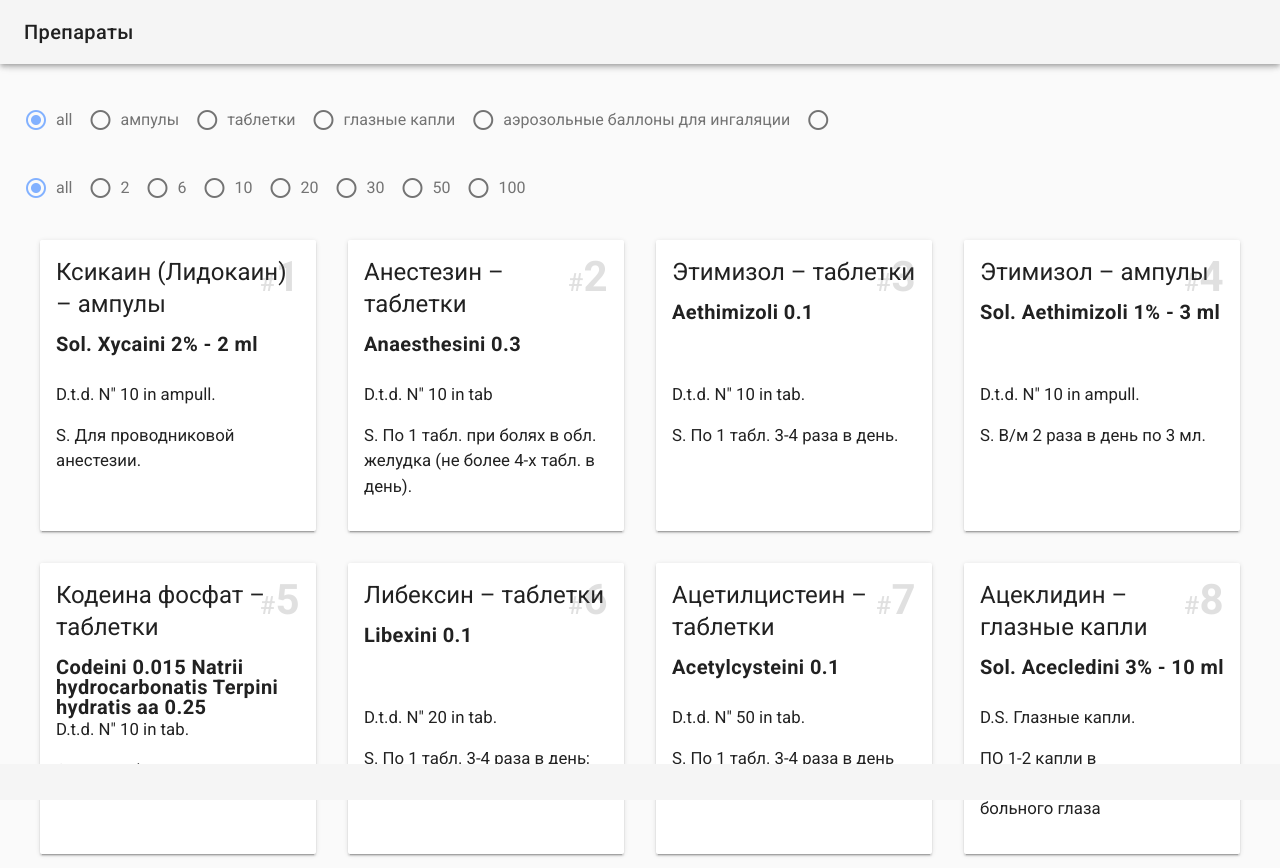
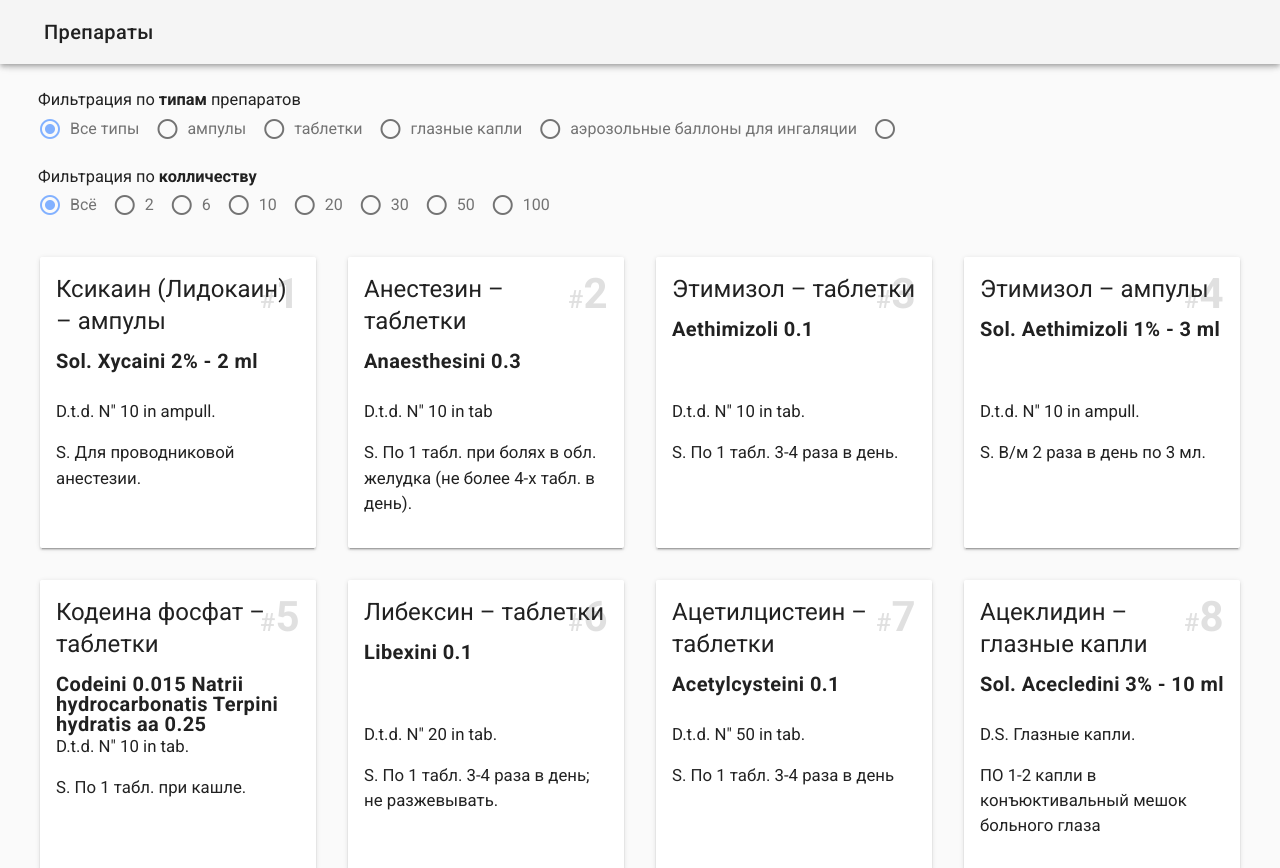
Before and after one commit to vladstarikov88/preparations, a Vue app: page / in a window 1280 px wide. Shown: the top 868 px of the page. Built offline with nearby package versions, Linux system fonts and the light colour scheme.

Commit message:
fix bugs

```diff
--- a/public/index.html
+++ b/public/index.html
@@ -6,7 +6,7 @@
     <meta name="viewport" content="width=device-width,initial-scale=1.0">
     <link rel="icon" href="<%= BASE_URL %>favicon.ico">
     <link href='https://fonts.googleapis.com/css?family=Roboto:100,300,400,500,700,900|Material+Icons' rel="stylesheet">
-    <title>vika_router</title>
+    <title>Учим препараты</title>
   </head>
   <body>
     <noscript>
--- a/src/App.vue
+++ b/src/App.vue
@@ -7,7 +7,6 @@
           <router-view/>
         </v-container>
       </v-content>
-      <v-footer app></v-footer>
     </v-app>
   </div>
 </template>
--- a/src/components/PreparationForm.vue
+++ b/src/components/PreparationForm.vue
@@ -1,10 +1,13 @@
 <template>
   <div>
+    <div class="fitler-group">
+      <h3 class="fitler-group-title">Фильтрация по <strong>типам</strong> препаратов</h3>
       <v-radio-group row
         v-model="radio_types"
+        class="radio-group"
       >
         <v-radio
-        label="all"
+          label="Все типы"
           value=" "
         />
         <v-radio
@@ -14,12 +17,17 @@
           :value="type"
         />
       </v-radio-group>
+    </div>
 
+
+    <div class="fitler-group">
+      <h3 class="fitler-group-title">Фильтрация по <strong>колличеству</strong></h3>
       <v-radio-group row
         v-model="radio_amount"
+        class="radio-group"
       >
         <v-radio
-        label="all"
+          label="Всё"
           value=" "
         />
         <v-radio
@@ -29,6 +37,7 @@
           :value="amount"
         />
       </v-radio-group>
+    </div>
   </div>
 </template>
 
@@ -55,6 +64,14 @@ export default {
 }
 </script>
 
-<style>
-
+<style lang="scss" scoped>
+.fitler-group{
+  margin-left: 1rem;
+  &-title {
+    font-weight: normal;
+  }
+  .radio-group {
+    margin-top: 0;
+  }
+}
 </style>
--- a/src/components/Toolbar.vue
+++ b/src/components/Toolbar.vue
@@ -1,6 +1,6 @@
 <template>
   <v-toolbar app>
-    <v-toolbar-title>Препараты</v-toolbar-title>
+    <v-toolbar-title class="header-title">Препараты</v-toolbar-title>
     <v-spacer></v-spacer>
     <!-- <v-toolbar-items>
       <v-btn flat>
@@ -19,6 +19,8 @@ export default {
 }
 </script>
 
-<style>
-
+<style lang="scss" scoped>
+.header-title{
+  margin-left: 1em !important;
+}
 </style>
```
Lines whose indentation alone changed are shown as unchanged.
